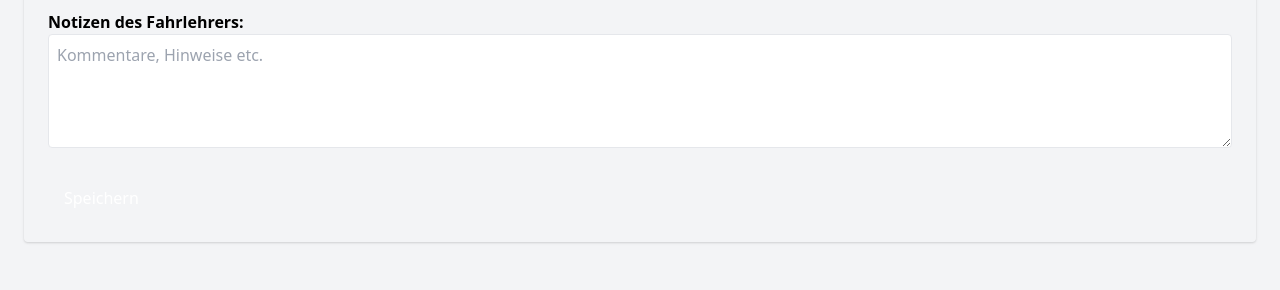
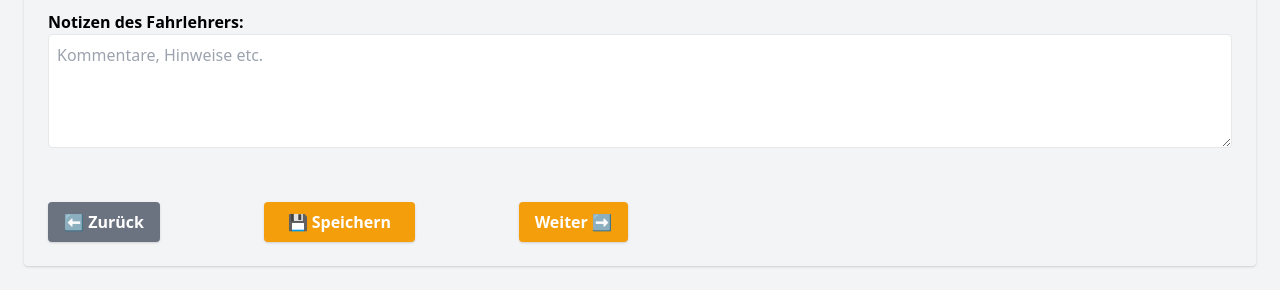
Before and after one commit to eyfahrlehrer/schuelerakte, a Flask app: page /technik in a window 1280 px wide. Shown: the part 1301-1591 px from the top of the page. Before the commit the page ends 1544 px from the top, so only its background shows below. Run offline with Flask 3, Linux system fonts and the light colour scheme; the visitor is signed in with stand-in values (Sample User, id 1).

Commit message:
Update technik.html

```diff
--- a/templates/technik.html
+++ b/templates/technik.html
@@ -124,10 +124,23 @@
         <textarea name="notizen" id="notizen" rows="4" class="w-full border p-2 rounded" placeholder="Kommentare, Hinweise etc."></textarea>
       </div>
 
-      <div class="md:col-span-2">
-        <button class="bg-lime-700 hover:bg-lime-800 text-white px-4 py-2 rounded">Speichern</button>
-      </div>
+ <!-- Navigationsleiste -->
+<div class="mt-6 flex flex-col md:flex-row justify-between items-center gap-4">
+  <!-- Zurück -->
+  <a href="{{ url_for('reifestufe') }}" class="bg-gray-500 hover:bg-gray-600 text-white font-semibold py-2 px-4 rounded shadow w-full md:w-auto text-center">
+    ⬅️ Zurück
+  </a>
 
+  <!-- Speichern -->
+  <button type="submit" class="bg-yellow-500 hover:bg-yellow-600 text-white font-semibold py-2 px-6 rounded shadow w-full md:w-auto">
+    💾 Speichern
+  </button>
+
+  <!-- Weiter -->
+  <a href="#" class="bg-yellow-500 hover:bg-yellow-600 text-white font-semibold py-2 px-4 rounded shadow w-full md:w-auto text-center">
+    Weiter ➡️
+  </a>
+</div>
     </form>
   </div>
 </body>
```
